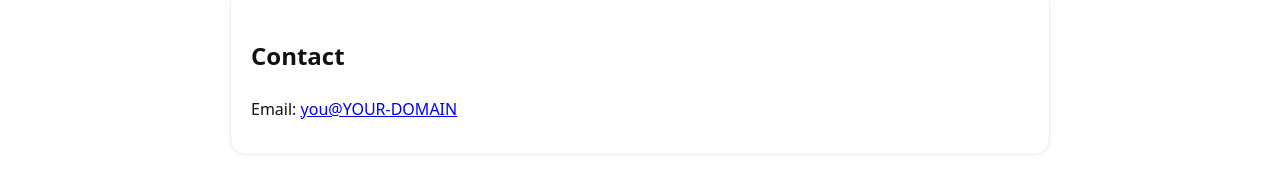
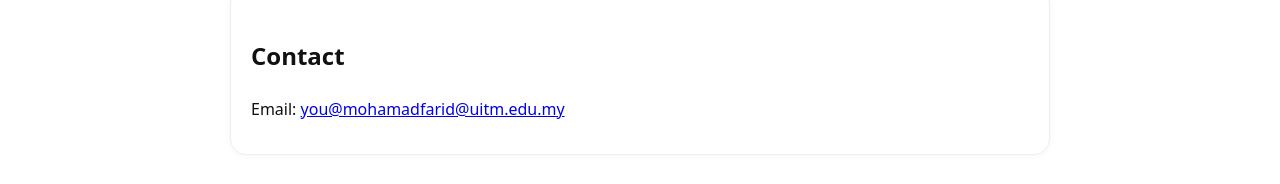
Before and after one commit to mfmjawa/mfmjawa.github.io, a plain HTML site: page index.html in a window 1280 px wide. Shown: the part 533-717 px from the top of the page. Drawn offline with Linux system fonts and the light colour scheme.

Commit message:
Update index.html

```diff
--- a/index.html
+++ b/index.html
@@ -97,7 +97,7 @@
 
     <section class="card">
       <h2>Contact</h2>
-      <p>Email: <a href="mailto:you@mohamadfarid@uitm.edu.my">you@YOUR-DOMAIN</a></p>
+      <p>Email: <a href="mailto:you@mohamadfarid@uitm.edu.my">you@mohamadfarid@uitm.edu.my</a></p>
     </section>
   </main>
   <footer>
```
